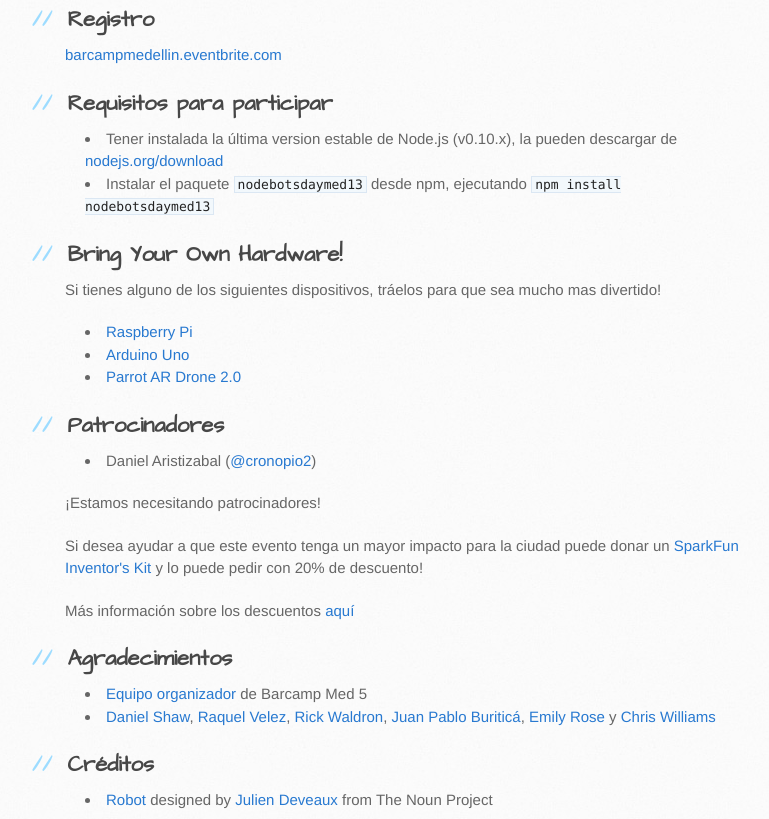
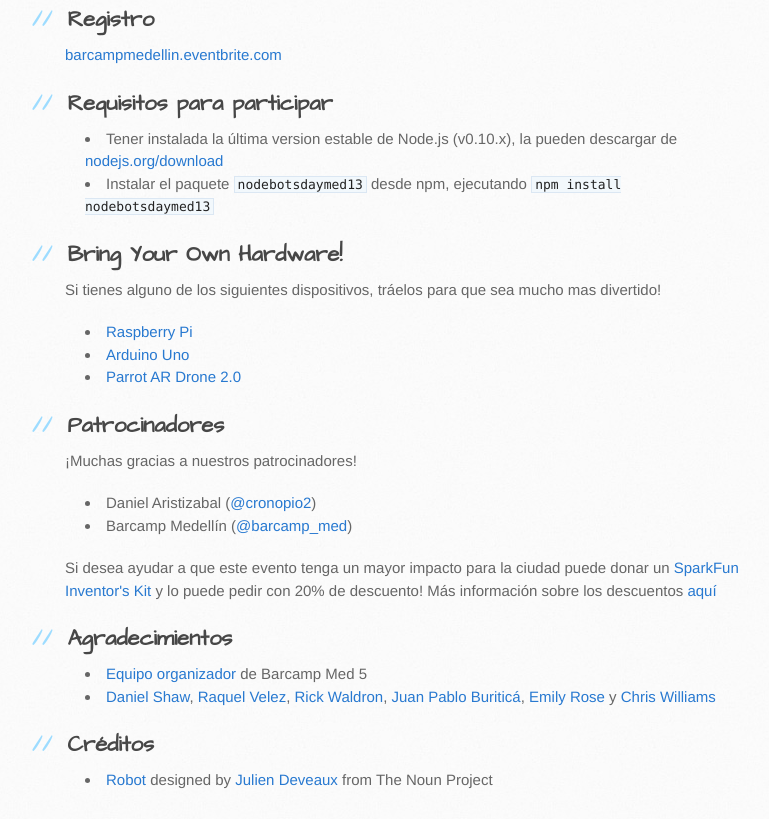
Before and after one commit to coljs/nodebotsday-medellin, a plain HTML site: page index.html in a window 1280 px wide. Shown: the part 1505-2324 px from the top of the page, without its empty margins (105-874 px from the left). Drawn offline with Linux system fonts and the light colour scheme.

```diff
--- a/index.html
+++ b/index.html
@@ -31,7 +31,7 @@
           <h1>
 <a name="nodebots-day-727---medelln" class="anchor" href="#nodebots-day-727---medelln"><span class="octicon octicon-link"></span></a>NodeBots Day 7/27 - Medellín</h1>
 
-<p><img src="https://github.com/ColombiaJS/nodebotsday-medellin/raw/master/img/nodebots.png" alt="NodeBots Medellín"></p>
+<p><img src="https://raw.github.com/ColombiaJS/nodebotsday-medellin/master/img/nodebots.png" alt="NodeBots Medellín"></p>
 
 <p>El próximo 27 de Julio del 2013 se celebrará el <a href="http://nodebotsday.com">NodeBots Day</a>, un evento internacional donde estaremos realizando Hardware Hacking con Node.js.</p>
 
@@ -85,13 +85,13 @@
 </ul><h2>
 <a name="patrocinadores" class="anchor" href="#patrocinadores"><span class="octicon octicon-link"></span></a>Patrocinadores</h2>
 
+<p>¡Muchas gracias a nuestros patrocinadores!</p>
+
 <ul>
 <li>Daniel Aristizabal (<a href="http://twitter.com/cronopio2">@cronopio2</a>)</li>
-</ul><p>¡Estamos necesitando patrocinadores!</p>
-
-<p>Si desea ayudar a que este evento tenga un mayor impacto para la ciudad puede donar un <a href="https://www.sparkfun.com/products/11227">SparkFun Inventor's Kit</a> y lo puede pedir con 20% de descuento!</p>
-
-<p>Más información sobre los descuentos <a href="https://github.com/nodebots/nodebotsday/blob/master/Organizers.md#discounts">aquí</a></p>
+<li>Barcamp Medellín (<a href="http://twitter.com/barcamp_med">@barcamp_med</a>)</li>
+</ul><p>Si desea ayudar a que este evento tenga un mayor impacto para la ciudad puede donar un <a href="https://www.sparkfun.com/products/11227">SparkFun Inventor's Kit</a> y lo puede pedir con 20% de descuento!
+Más información sobre los descuentos <a href="https://github.com/nodebots/nodebotsday/blob/master/Organizers.md#discounts">aquí</a></p>
 
 <h2>
 <a name="agradecimientos" class="anchor" href="#agradecimientos"><span class="octicon octicon-link"></span></a>Agradecimientos</h2>
```
Also changed, not shown: params.json (+1 -1 lines).
